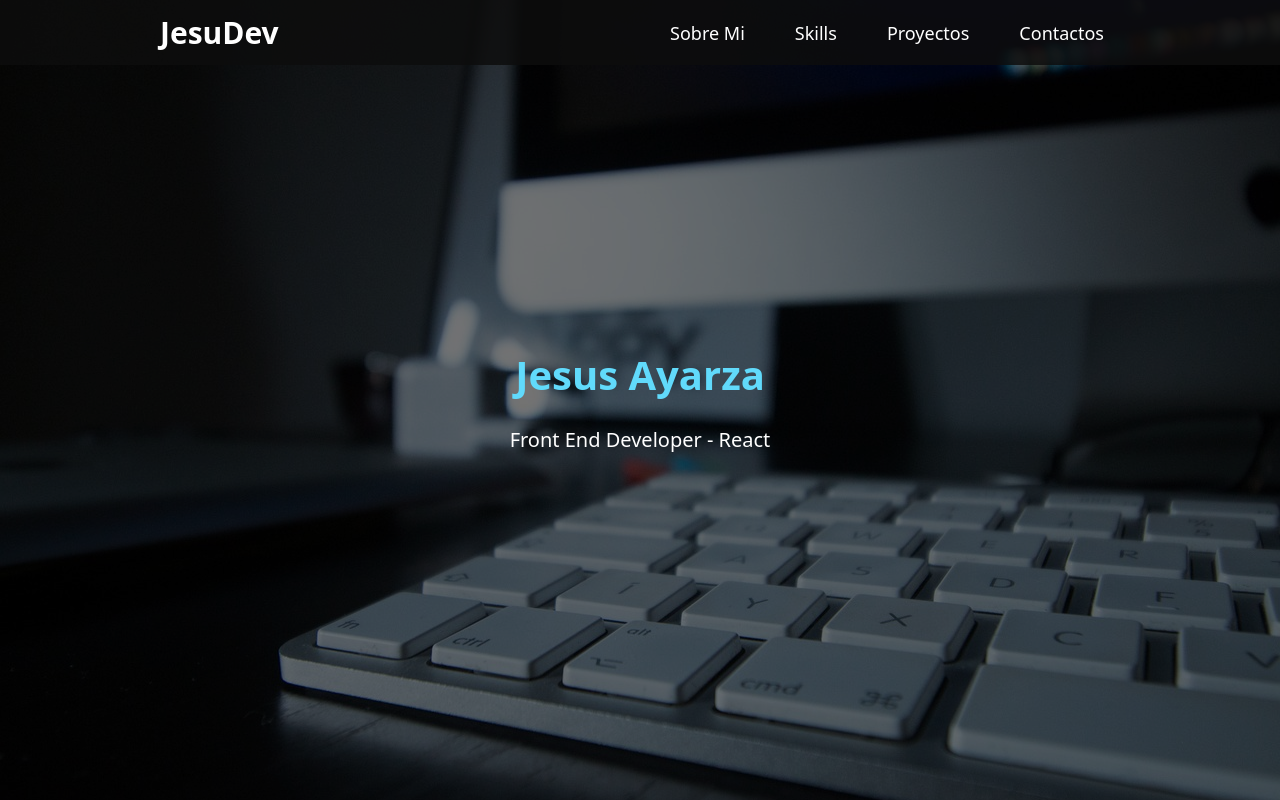
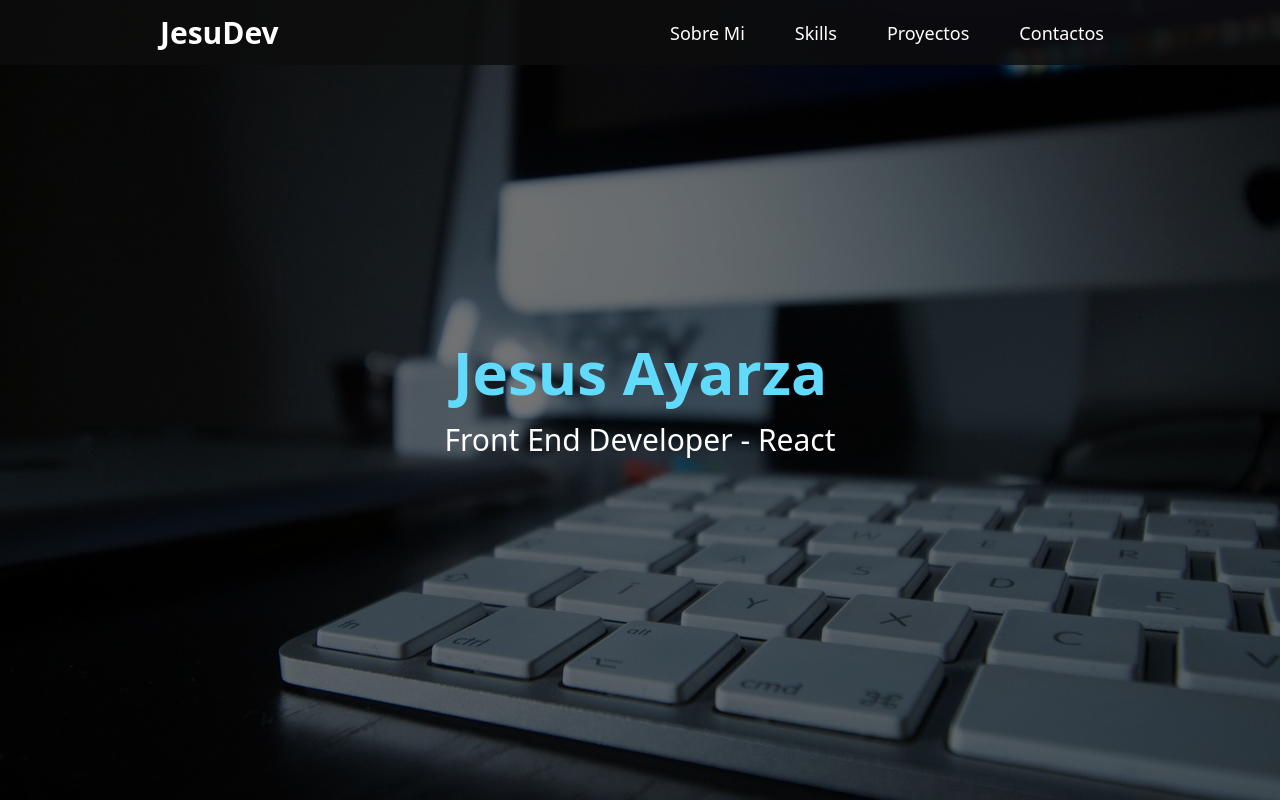
Before and after one commit to jesus1811/JESUDEV, a Next.js app: page / in a window 1280 px wide. Shown: the top 800 px of the page. Built offline with nearby package versions, Linux system fonts and the light colour scheme.

Commit message:
update hero

```diff
--- a/components/common/ImageCard.jsx
+++ b/components/common/ImageCard.jsx
@@ -1,11 +1,11 @@
 import { useEffect } from "react";
-import Aos from "aos";
+import {init} from "aos";
 import "aos/dist/aos.css";
 import Image from "next/image";
 
 export const ImageCard = ({ icono, nombre }) => {
   useEffect(() => {
-    Aos.init({ duration: 2000 });
+    init({ duration: 2000 });
   }, []);
   return (
     <div
--- a/components/common/LabelMain.jsx
+++ b/components/common/LabelMain.jsx
@@ -1,8 +1,8 @@
 import { useEffect } from "react";
-import Aos from "aos";
+import {init} from "aos";
 export const LabelMain = ({ title }) => {
   useEffect(() => {
-    Aos.init({ duration: 2000 });
+    init({ duration: 2000 });
   }, []);
   return (
     <h2 className="text-[40px] text-[#61dafb] font-semibold" data-aos="fade-up">
--- a/components/common/LinkPrimary.jsx
+++ b/components/common/LinkPrimary.jsx
@@ -1,10 +1,10 @@
 import { useEffect } from "react";
-import Aos from "aos";
+import {init} from "aos";
 import "aos/dist/aos.css";
 
 export const LinkPrimary = ({ title, href }) => {
   useEffect(() => {
-    Aos.init({ duration: 2000 });
+    init({ duration: 2000 });
   }, []);
 
   return (
--- a/components/common/LinkTransparent.jsx
+++ b/components/common/LinkTransparent.jsx
@@ -1,10 +1,10 @@
-import Aos from "aos";
+import {init} from "aos";
 import { useEffect } from "react";
 import { Link } from "react-scroll";
 
 export const LinkTransparent = ({ title, to }) => {
   useEffect(() => {
-    Aos.init({ duration: 2000 });
+    init({ duration: 2000 });
   }, []);
   return (
     <Link
--- a/components/common/ProjectCard.jsx
+++ b/components/common/ProjectCard.jsx
@@ -1,12 +1,12 @@
 import { useEffect } from "react";
-import Aos from "aos";
+import {init} from "aos";
 import "aos/dist/aos.css";
 import Image from "next/image";
 import { LinkPrimary } from "./LinkPrimary";
 
 export const ProjectCard = ({ title, icon, description, tegnologia, href }) => {
   useEffect(() => {
-    Aos.init({ duration: 2000 });
+    init({ duration: 2000 });
   }, []);
   return (
     <>
--- a/components/modules/Hero.jsx
+++ b/components/modules/Hero.jsx
@@ -1,7 +1,6 @@
 import Aos from "aos";
 import Image from "next/image";
 import { useEffect } from "react";
-import { LabelMain, LinkCard } from "../common";
 
 export const Hero = () => {
   useEffect(() => {
@@ -19,8 +18,13 @@ export const Hero = () => {
         layout="fill"
       />
       <div className="flex flex-col justify-center items-center gap-5">
-        <LabelMain title="Jesus Ayarza" />
-        <p className="text-[20px] text-white" data-aos="fade-up">
+        <h2
+          className="lg:text-6xl text-[45px] text-[#61dafb] font-semibold"
+          data-aos="fade-up"
+        >
+          Jesus Ayarza
+        </h2>
+        <p className="lg:text-3xl text-[22px] text-white" data-aos="fade-up">
           Front End Developer - React
         </p>
       </div>
--- a/pages/api/hello.js
+++ /dev/null
@@ -1,5 +0,0 @@
-// Next.js API route support: https://nextjs.org/docs/api-routes/introduction
-
-export default function handler(req, res) {
-  res.status(200).json({ name: 'John Doe' })
-}
```
